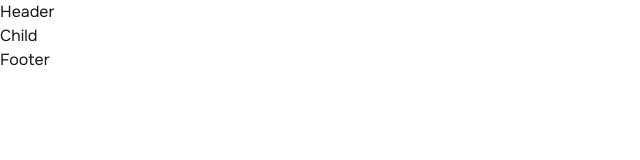
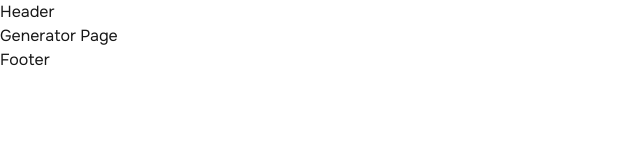
Before and after one commit to biellamariscotes/coveretti, a Next.js app: page / in a window 1280 px wide. Shown: the top 160 px of the page, without its empty margins (0-640 px from the left). Built offline with nearby package versions, Linux system fonts and the light colour scheme.

Commit message:
fix: added information

```diff
--- a/src/app/page.tsx
+++ b/src/app/page.tsx
@@ -1,3 +1,7 @@
 export default function Home() {
-  return <section>Child</section>;
+  return (
+    <div>
+      <h1>Generator Page</h1>
+    </div>
+  );
 }
```
